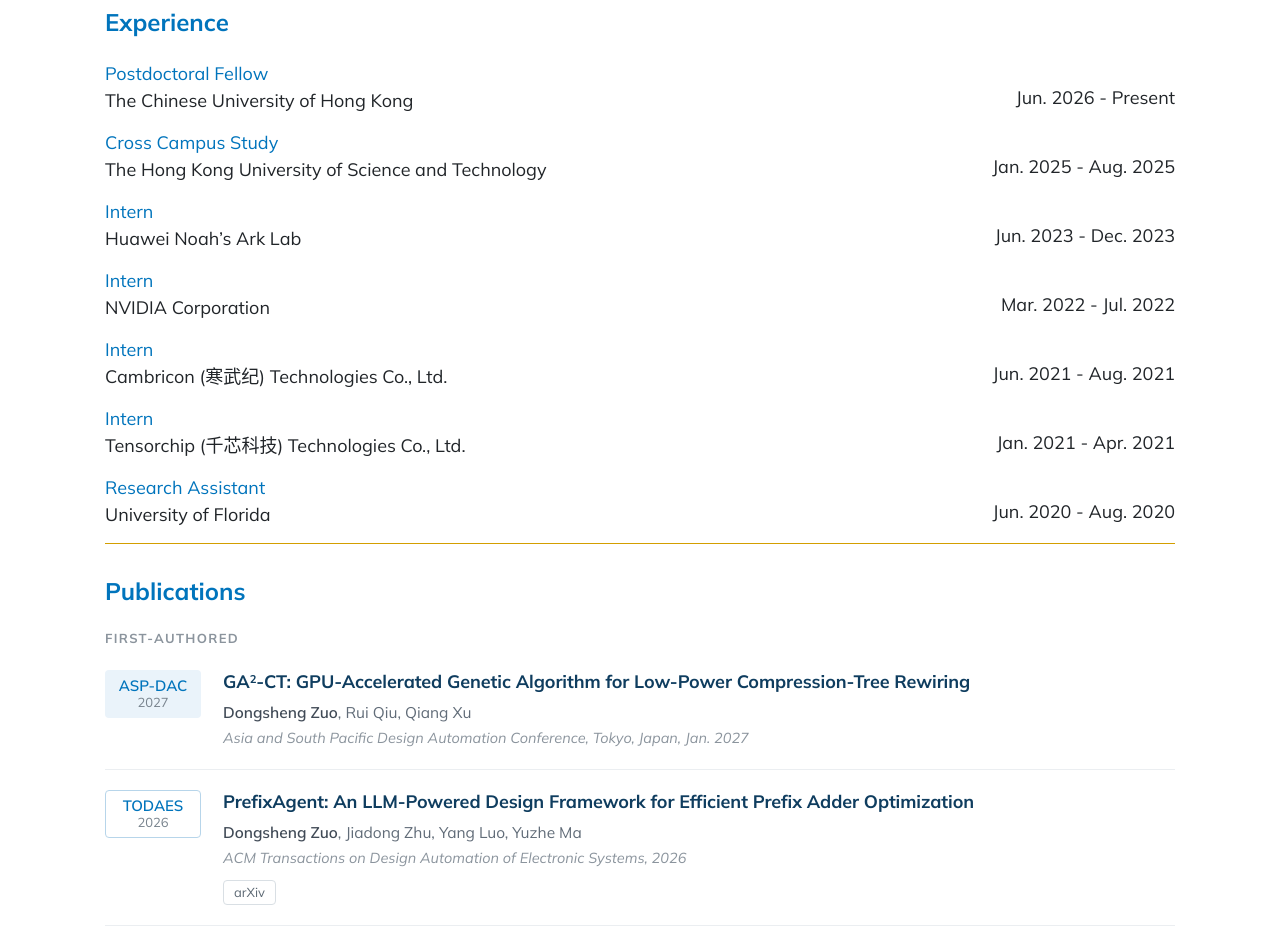
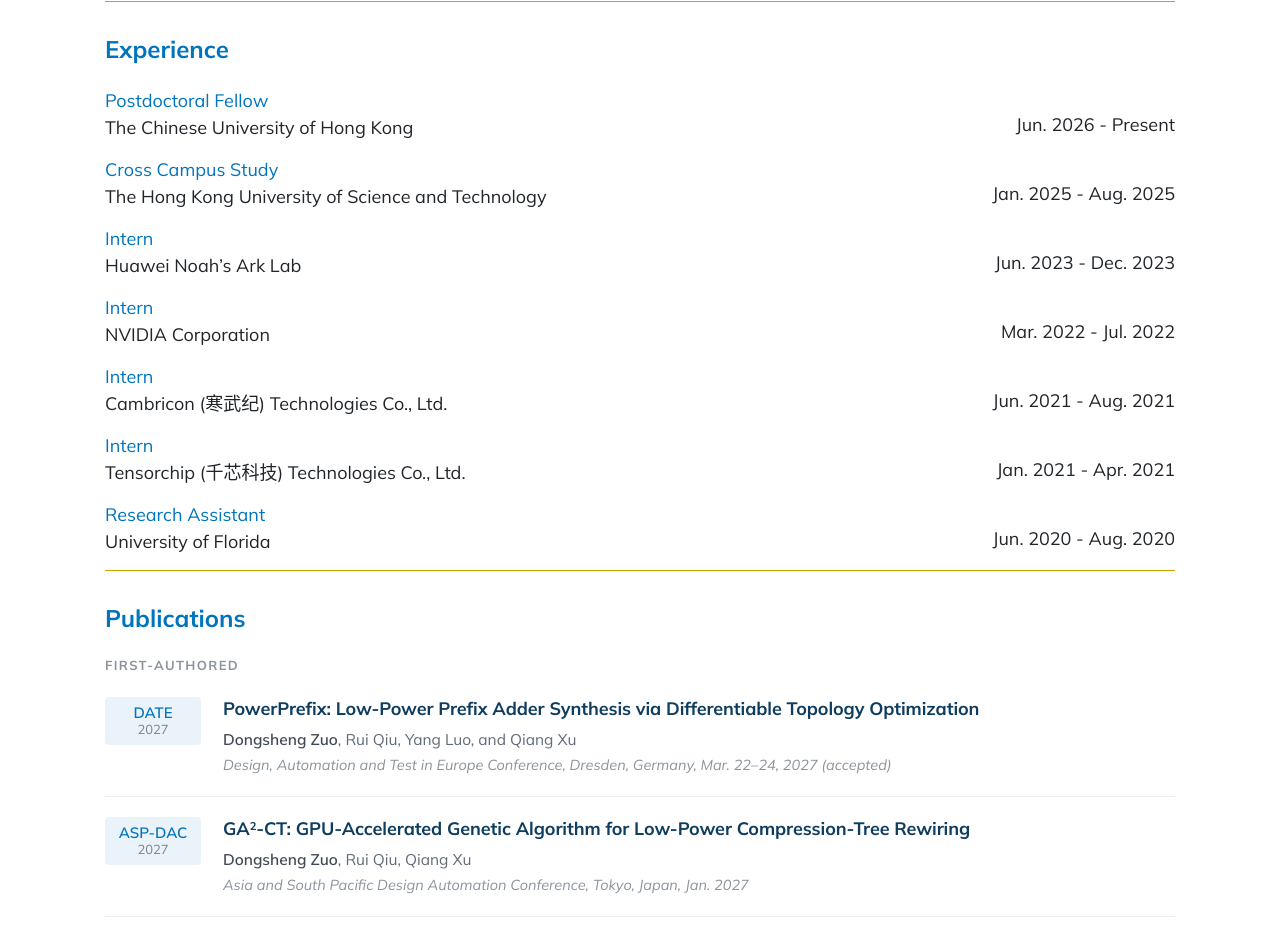
Before and after one commit to dszuo/dszuo.github.io, a plain HTML site: page index.html in a window 1280 px wide. Shown: the part 1367-2301 px from the top of the page. Drawn offline with nearby package versions, Linux system fonts and the light colour scheme.

Commit message:
Publish PowerPrefix acceptance and update the CV

```diff
--- a/index.html
+++ b/index.html
@@ -81,6 +81,9 @@
                 <div class="section_header">News</div>
                 <div class="newsblock">
                     <ul>
+                    <li>
+                        11/2026: <a href="#C16">PowerPrefix</a> accepted at DATE 2027.
+                    </li>
                     <li>
                         10/2026: SMART-GPO 2.0 published in IEEE TCAD (Early Access).
                     </li>
@@ -246,6 +249,14 @@
                 <div class="section_header"> Publications </div>
                 <div class="pub-list">
                     <div class="pub-group">First-Authored</div>
+                    <div class="pub" id="C16">
+                        <div class="pub-venue is-conf">DATE<span>2027</span></div>
+                        <div class="pub-body">
+                            <div class="pub-title">PowerPrefix: Low-Power Prefix Adder Synthesis via Differentiable Topology Optimization</div>
+                            <div class="pub-authors"><span class="pub-me">Dongsheng Zuo</span>, Rui Qiu, Yang Luo, and Qiang Xu</div>
+                            <div class="pub-meta">Design, Automation and Test in Europe Conference, Dresden, Germany, Mar. 22–24, 2027 (accepted)</div>
+                        </div>
+                    </div>
                     <div class="pub" id="C13">
                         <div class="pub-venue is-conf">ASP-DAC<span>2027</span></div>
                         <div class="pub-body">
```
Also changed, not shown: 1 other file.
